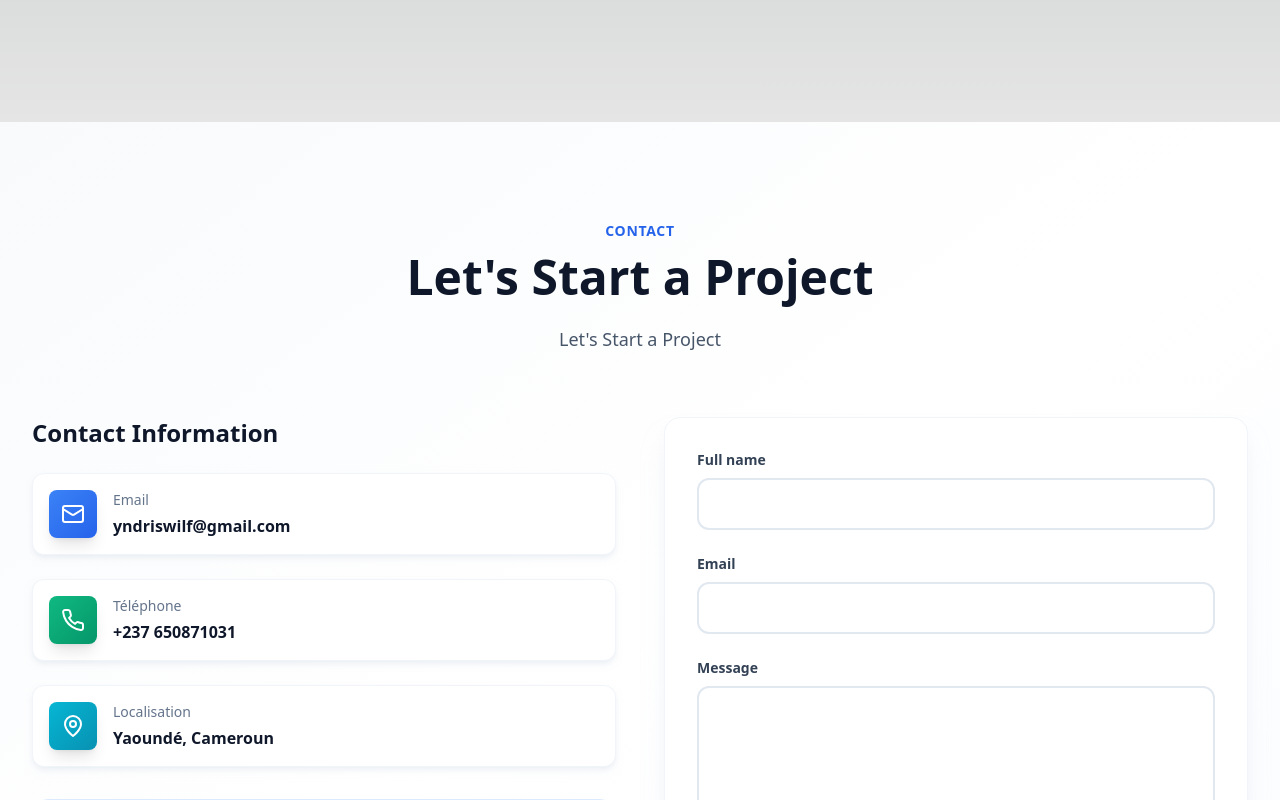
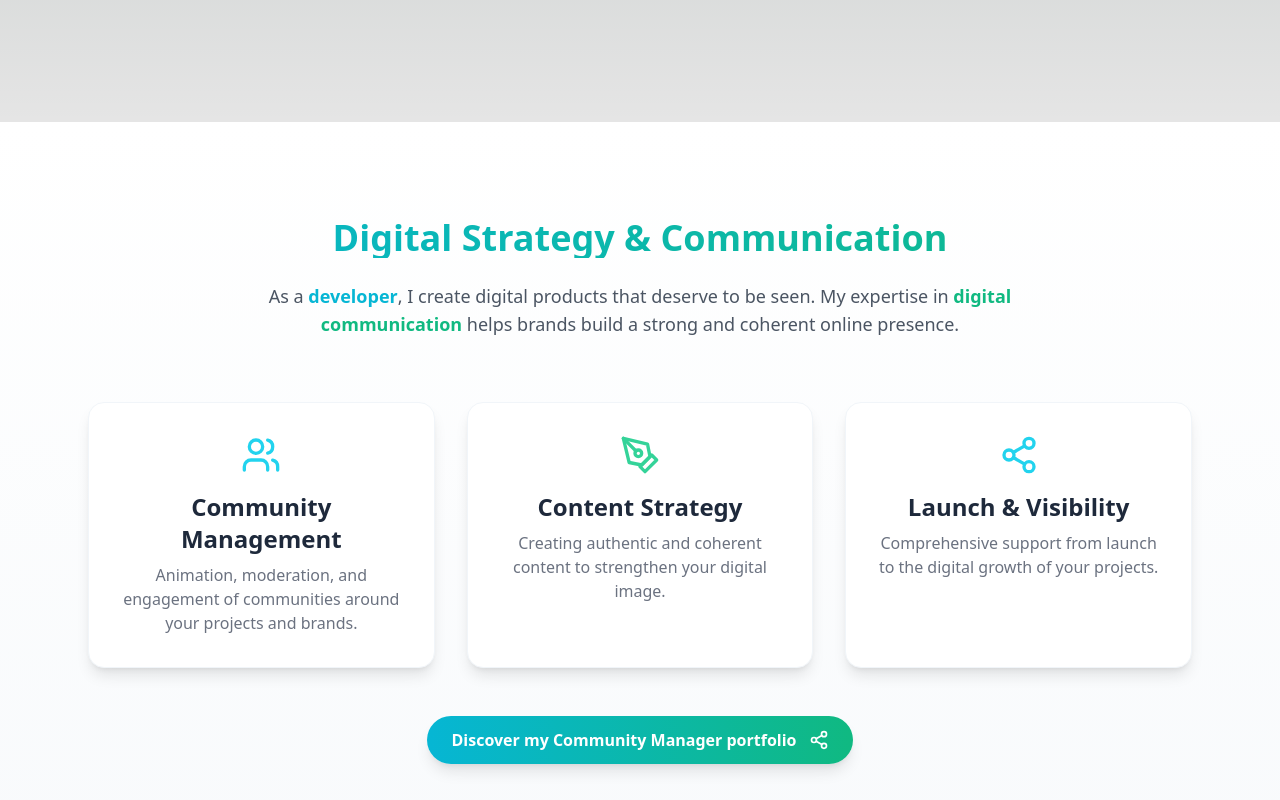
Before and after one commit to precurseur01/Portfolio, a React (Vite) app: page / in a window 1280 px wide. Shown: the part 5460-6260 px from the top of the page. Built offline with nearby package versions, Linux system fonts and the light colour scheme.

Commit message:
add community service

```diff
--- a/src/App.tsx
+++ b/src/App.tsx
@@ -5,6 +5,7 @@ import Portfolio from './components/Portfolio';
 import Services from './components/Services';
 import Contact from './components/Contact';
 import Footer from './components/Footer';
+import DigitalStrategy from './components/DigitalStrategy';
 
 function App() {
   return (
@@ -15,6 +16,7 @@ function App() {
         <About />
         <Portfolio />
         <Services />
+        <DigitalStrategy />
         <Contact />
       </main>
       <Footer />
--- a/src/components/Contact.tsx
+++ b/src/components/Contact.tsx
@@ -69,7 +69,7 @@ const Contact = () => {
   return (
     <>
 
-      <section id="contact" className="py-24 bg-gradient-to-br from-slate-50 via-white to-blue-50/30 relative overflow-hidden">
+      <section id="contact" className="py-24 bg-black/5 from-slate-50 via-white to-blue-50/30 relative overflow-hidden">
         <div className="absolute inset-0 bg-grid-slate-100 [mask-image:linear-gradient(0deg,white,rgba(255,255,255,0.6))] pointer-events-none" />
 
         <div className="max-w-7xl mx-auto px-4 sm:px-6 lg:px-8 relative" ref={ref}>
--- /dev/null
+++ b/src/components/DigitalStrategy.tsx
@@ -0,0 +1,87 @@
+import { motion } from 'framer-motion';
+import { Share2, Users, PenTool } from 'lucide-react';
+import { useTranslation } from 'react-i18next';
+
+export default function DigitalStrategy() {
+    const { t } = useTranslation();
+
+    const items = [
+        {
+            icon: <Users className="w-10 h-10 text-cyan-400" />,
+            title: t('digital.items.community.title'),
+            desc: t('digital.items.community.desc'),
+        },
+        {
+            icon: <PenTool className="w-10 h-10 text-emerald-400" />,
+            title: t('digital.items.content.title'),
+            desc: t('digital.items.content.desc'),
+        },
+        {
+            icon: <Share2 className="w-10 h-10 text-cyan-400" />,
+            title: t('digital.items.visibility.title'),
+            desc: t('digital.items.visibility.desc'),
+        },
+    ];
+
+    return (
+        <section
+            id="digital"
+            className="py-24 bg-gradient-to-b from-white to-slate-50 text-center"
+        >
+            <motion.h2
+                initial={{ opacity: 0, y: 20 }}
+                whileInView={{ opacity: 1, y: 0 }}
+                transition={{ duration: 0.6 }}
+                className="text-4xl font-bold text-transparent bg-clip-text bg-gradient-to-r from-cyan-500 to-emerald-500"
+            >
+                {t('digital.title')}
+            </motion.h2>
+
+            <motion.p
+                initial={{ opacity: 0 }}
+                whileInView={{ opacity: 1 }}
+                transition={{ delay: 0.2 }}
+                className="max-w-3xl mx-auto mt-6 text-gray-600 text-lg"
+            >
+                {t('digital.description.part1')}
+                <span className="text-cyan-500 font-semibold">
+                    {t('digital.description.developer')}
+                </span>
+                {t('digital.description.part2')}
+                <span className="text-emerald-500 font-semibold">
+                    {t('digital.description.digitalCom')}
+                </span>
+                {t('digital.description.part3')}
+            </motion.p>
+
+            <div className="grid md:grid-cols-3 gap-8 max-w-6xl mx-auto mt-16 px-6">
+                {items.map((item, i) => (
+                    <motion.div
+                        key={i}
+                        initial={{ opacity: 0, y: 40 }}
+                        whileInView={{ opacity: 1, y: 0 }}
+                        transition={{ delay: i * 0.2, duration: 0.5 }}
+                        className="p-8 rounded-2xl bg-white shadow-lg hover:shadow-cyan-100 transition-all border border-slate-100"
+                    >
+                        <div className="flex justify-center mb-4">{item.icon}</div>
+                        <h3 className="text-2xl font-semibold text-slate-800 mb-2">
+                            {item.title}
+                        </h3>
+                        <p className="text-gray-500">{item.desc}</p>
+                    </motion.div>
+                ))}
+            </div>
+
+            <motion.a
+                href="https://cm.freedry.dev/"
+                target="_blank"
+                rel="noopener noreferrer"
+                whileHover={{ scale: 1.05 }}
+                className="inline-flex items-center gap-3 mt-12 px-6 py-3 bg-gradient-to-r from-cyan-500 to-emerald-500 text-white font-semibold rounded-full shadow-lg hover:shadow-xl transition-all"
+            >
+                {t('digital.cta')}
+                <Share2 className="w-5 h-5" />
+            </motion.a>
+        </section>
+    );
+}
--- a/src/services/i18n/locales/en.json
+++ b/src/services/i18n/locales/en.json
@@ -74,7 +74,7 @@
     "title": "My Services",
     "services&": "Services & ",
     "description": " I offer a range of services to help you bring your digital projects to life, tailored to your specific needs.",
-    "Customized Solutions": "Customized Solutions",
+    "customizedSolutions": "Customized Solutions",
     "webDevelopment": {
       "title": "Web Development",
       "description": "Custom website and web application development using the latest technologies.",
@@ -95,6 +95,31 @@
       "description": "Setup and management of scalable cloud infrastructures.",
       "price": "From €2500"
     }
+  },
+  "digital": {
+    "title": "Digital Strategy & Communication",
+    "description": {
+      "part1": "As a ",
+      "developer": "developer",
+      "part2": ", I create digital products that deserve to be seen. My expertise in ",
+      "digitalCom": "digital communication",
+      "part3": " helps brands build a strong and coherent online presence."
+    },
+    "items": {
+      "community": {
+        "title": "Community Management",
+        "desc": "Animation, moderation, and engagement of communities around your projects and brands."
+      },
+      "content": {
+        "title": "Content Strategy",
+        "desc": "Creating authentic and coherent content to strengthen your digital image."
+      },
+      "visibility": {
+        "title": "Launch & Visibility",
+        "desc": "Comprehensive support from launch to the digital growth of your projects."
+      }
+    },
+    "cta": "Discover my Community Manager portfolio"
   },
   "contact": {
     "availability": "Availability",
--- a/src/services/i18n/locales/fr.json
+++ b/src/services/i18n/locales/fr.json
@@ -74,7 +74,7 @@
         "title": "Mes Services",
         "services&": "Services & ",
         "description": "Des services adaptés à vos besoins, de la conception à la mise en production.",
-        "Customized Solutions": "Solutions Personnalisées",
+        "customizedSolutions": "Solutions Personnalisées",
         "webDevelopment": {
             "title": "Développement Web",
             "description": "Création de sites web et d'applications web sur mesure avec les dernières technologies.",
@@ -95,6 +95,31 @@
             "description": "Mise en place et gestion d'infrastructures cloud scalables.",
             "price": "À partir de 2500€"
         }
+    },
+    "digital": {
+        "title": "Stratégie & Communication Digitale",
+        "description": {
+            "part1": "En tant que ",
+            "developer": "développeur",
+            "part2": ", je crée des produits numériques qui méritent d’être vus. Mon expertise en ",
+            "digitalCom": "communication digitale",
+            "part3": " me permet d’aider les marques à construire une présence en ligne cohérente et performante."
+        },
+        "items": {
+            "community": {
+                "title": "Gestion de Communauté",
+                "desc": "Animation, modération et engagement des communautés autour de vos projets et marques."
+            },
+            "content": {
+                "title": "Stratégie de Contenu",
+                "desc": "Création de contenus authentiques et cohérents pour renforcer votre image digitale."
+            },
+            "visibility": {
+                "title": "Lancement & Visibilité",
+                "desc": "Accompagnement complet du lancement au rayonnement de vos projets numériques."
+            }
+        },
+        "cta": "Voir mon univers Community Manager"
     },
     "contact": {
         "availability": "Disponibilité",
```
